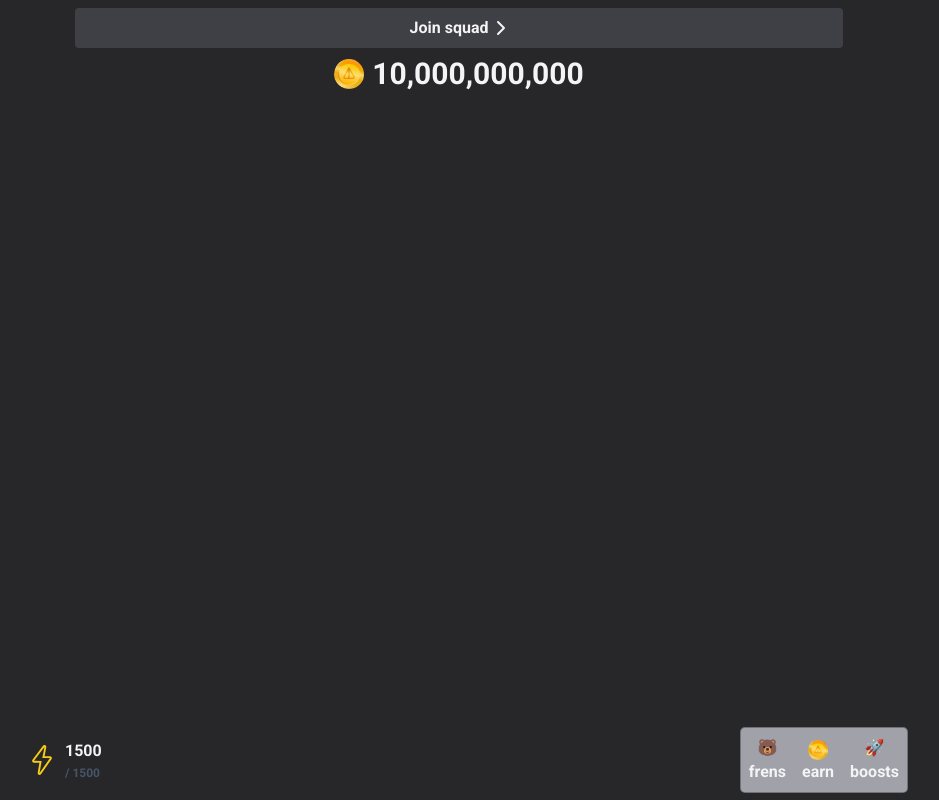
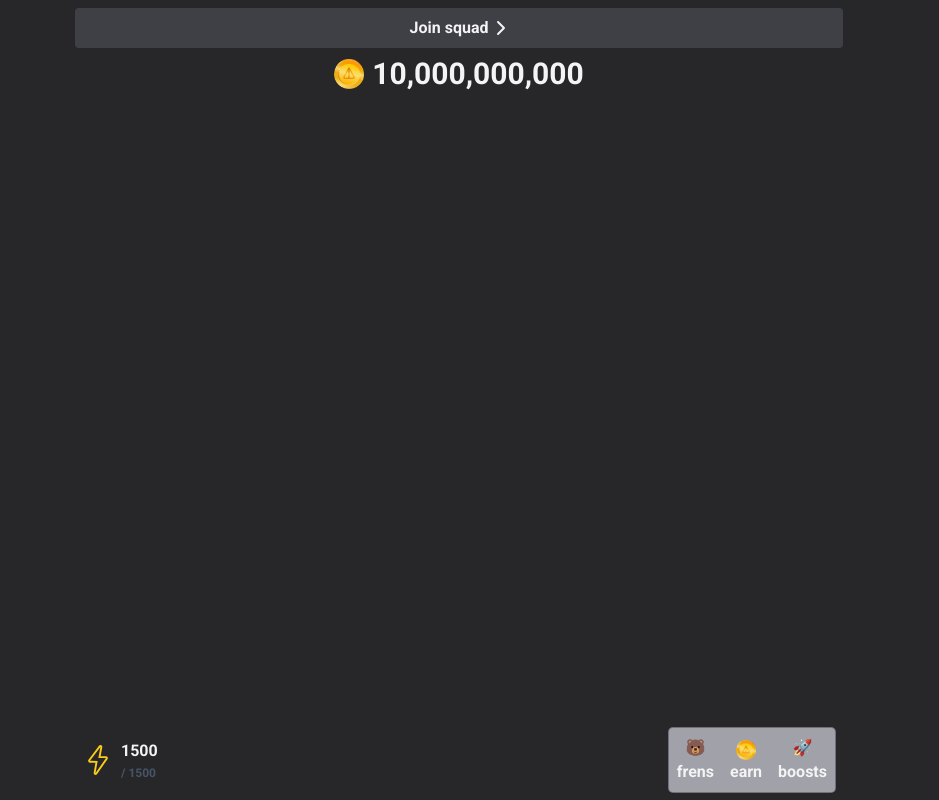
Before and after one commit to sergiycheck/coin-clicker-starter, a React (Vite) app: page / in a window 1280 px wide. Shown: the whole page, without its empty margins (181-1120 px from the left). Built offline with nearby package versions, Linux system fonts and the light colour scheme.

Commit message:
feat: footer center position

```diff
--- a/src/App.tsx
+++ b/src/App.tsx
@@ -35,7 +35,7 @@ function App() {
         </div>
       </div>
 
-      <div className="absolute bottom-0 w-full">
+      <div className="absolute bottom-0 w-full max-w-3xl translate-x-[-50%] left-[50%]">
         <div className="max-w-4xl w-full mx-auto flex items-center justify-between p-2">
           <div className="flex flex-col">
             <div className="flex space-x-2 w-fit items-center">
```
